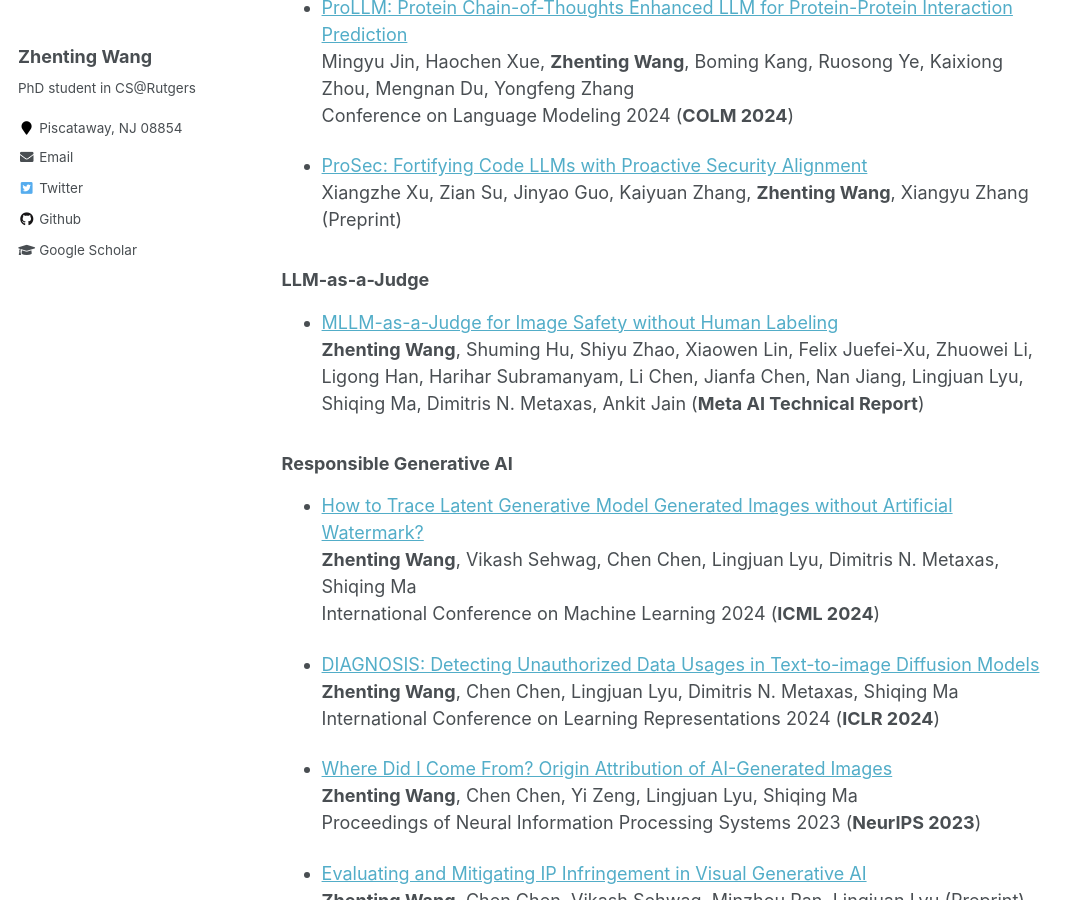
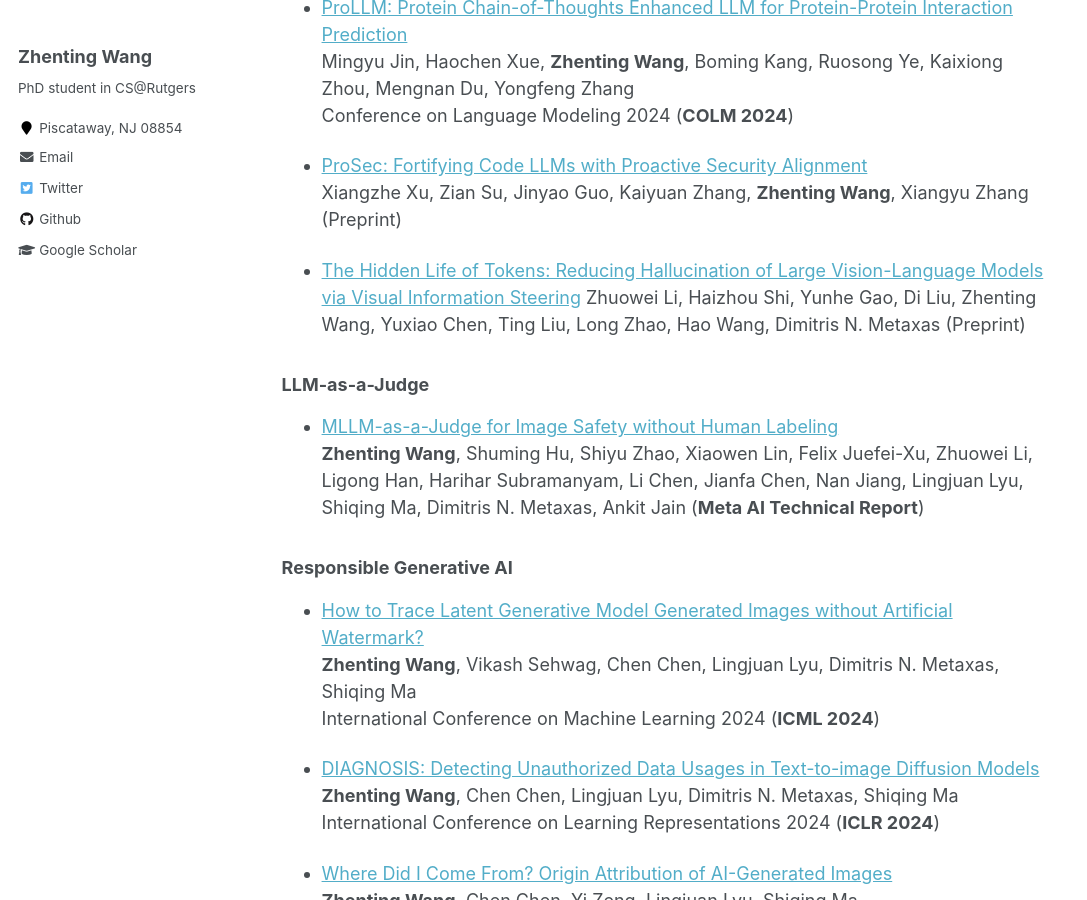
Before and after one commit to ZhentingWang/zhentingwang.github.io, a Jekyll site: the page built from _pages/about.md, in a window 1280 px wide and 900 px high, scrolled down 1006 px. Shown: the whole window, without its empty margins (0-1087 px from the left). Built offline with Jekyll 4.4.1, drawn with Linux system fonts in a browser that asks for light colours.

Commit message:
Update about.md

```diff
--- a/_pages/about.md
+++ b/_pages/about.md
@@ -85,6 +85,8 @@ Conference on Language Modeling 2024 (**COLM 2024**)
 * [ProSec: Fortifying Code LLMs with Proactive Security Alignment](https://arxiv.org/pdf/2411.12882)
 Xiangzhe Xu, Zian Su, Jinyao Guo, Kaiyuan Zhang, **Zhenting Wang**, Xiangyu Zhang (Preprint)
 
+* [The Hidden Life of Tokens: Reducing Hallucination of Large Vision-Language Models via Visual Information Steering](https://arxiv.org/abs/2502.03628)
+Zhuowei Li, Haizhou Shi, Yunhe Gao, Di Liu, Zhenting Wang, Yuxiao Chen, Ting Liu, Long Zhao, Hao Wang, Dimitris N. Metaxas (Preprint)
 
 ### LLM-as-a-Judge
 
```
